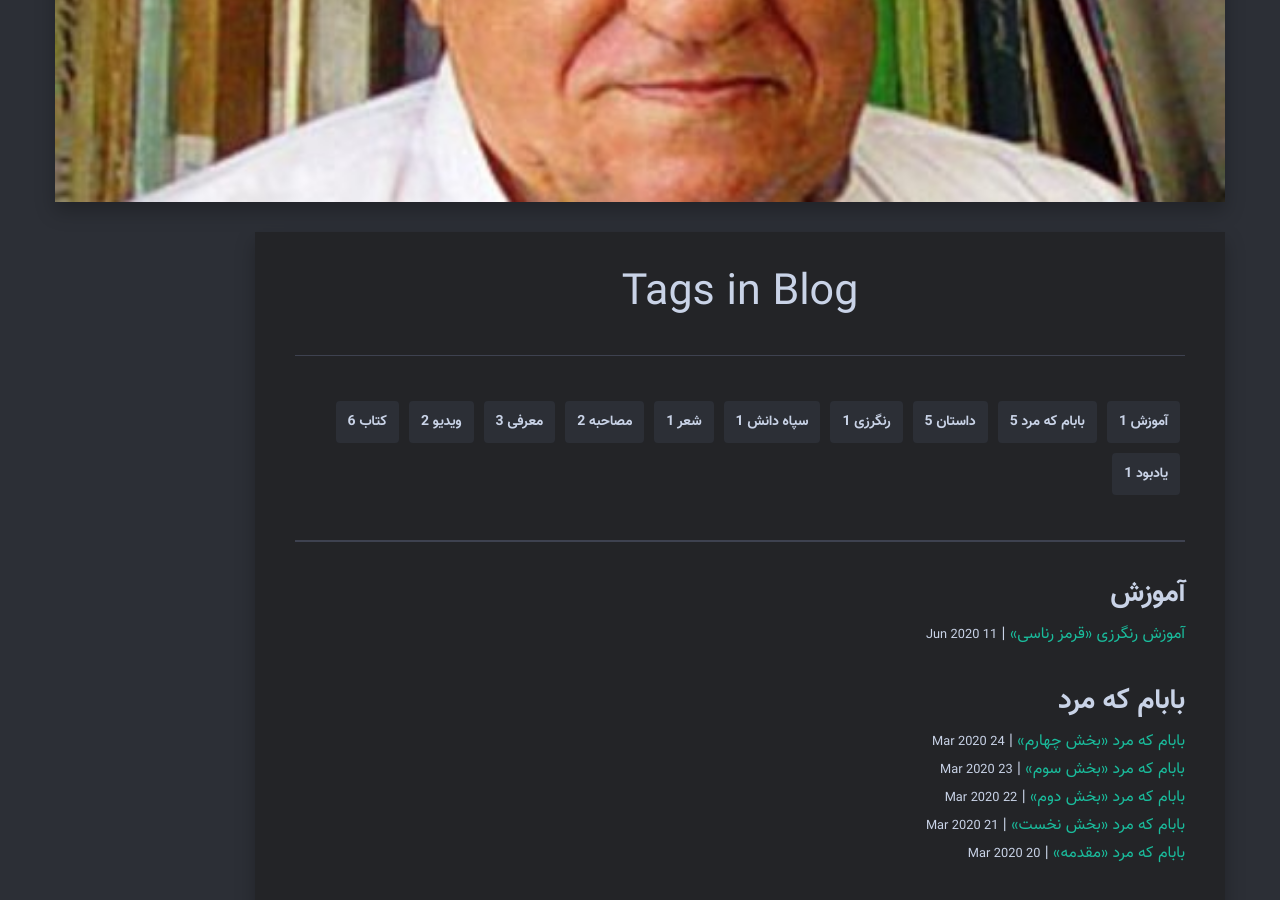
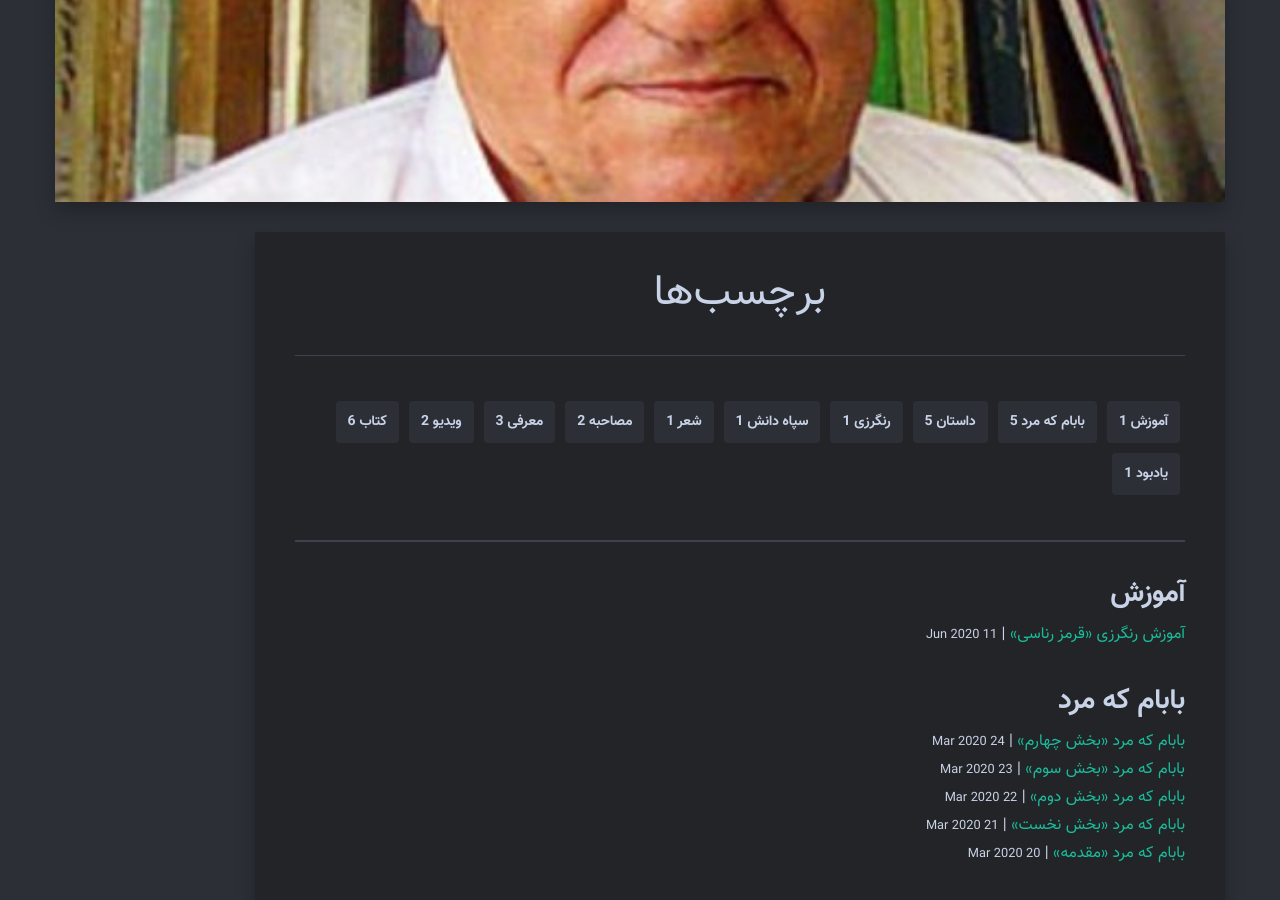
Before and after one commit to mhdzli/sayyahiweb, a Jekyll site: the page built from tags.html, in a window 1280 px wide and 900 px high, scrolled down 493 px. Built offline with Jekyll 4.4.1, drawn with Linux system fonts in a browser that asks for light colours.

Commit message:
translate tags

```diff
--- a/tags.html
+++ b/tags.html
@@ -1,6 +1,6 @@
 ---
 layout: page
-title: Tags in Blog
+title: برچسب‌ها
 image: 10.jpg
 permalink: /tags/
 ---
```
